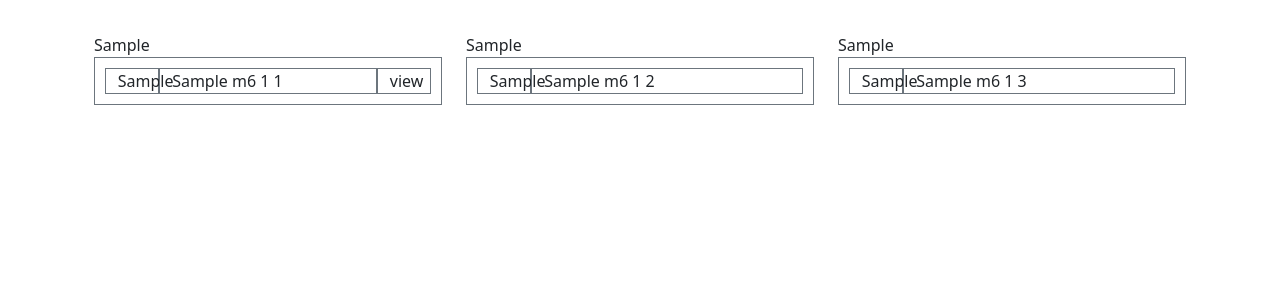
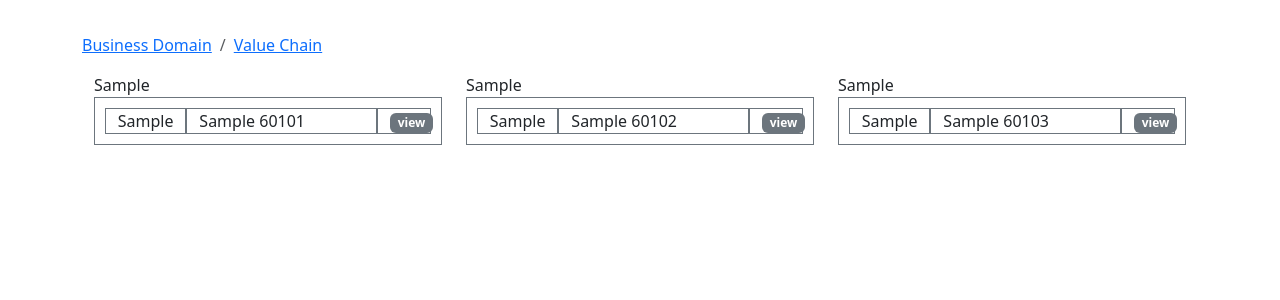
Before and after one commit to mindymywang/CBMProject, a Django app: template CBM/templates/map/processMap.html in a window 1280 px wide. Shown: the top 300 px of the page. Run offline with Django 4.2, Linux system fonts and the light colour scheme; the template is opened without the code that fills it: most values are stand-ins (such as "Sample title", 1, 10 or a date in 2020).

Commit message:
加上面包屑

```diff
--- a/CBM/map/views.py
+++ b/CBM/map/views.py
@@ -7,6 +7,7 @@ from .models import Business_Domain
 from .models import Value_Chain
 from .models import Process_Chain
 from .models import Component_Business
+from .models import Component_Activity
 import json
 
 
@@ -38,9 +39,8 @@ def dict_get(value, key):
     return value.get(key, '')
 
 def processMap(request):
-     selectedVCNo = request.GET.get('vcno')
-     selectedPCResult =  Process_Chain.objects.filter(vc_no=selectedVCNo)
-
+     selectedPCNo = request.GET.get('vcno')
+     selectedPCResult =  Process_Chain.objects.filter(vc_no=selectedPCNo)
      cbmMap = {}
      pcMap = {}
      for selectedPC in selectedPCResult :
@@ -50,12 +50,14 @@ def processMap(request):
          cbmMap[selectedPCNo] = selectCBList
          pcMap[selectedPCNo] = selectedPCName
 
-     selectedPCList = {"selectedPCList":selectedPCResult, "cbmMap" : cbmMap, "pcMap" : pcMap}
+     selectedPCList = {"selectedPCList":selectedPCResult, "cbmMap" : cbmMap, "pcMap" : pcMap, "selectedVCNo" :selectedPCNo}
      return render(request, "map/processMap.html",context=selectedPCList)
 
 @csrf_exempt
 def getActivities(request):
     #bdall = Business_Domain.objects.all()
+
+    selectedCbno = request.POST.get('selectedCbno')
     response_data = {}
-    response_data['bdlist'] = serializers.serialize("json",Business_Domain.objects.all())
+    response_data['bdlist'] = serializers.serialize("json",Component_Activity.objects.filter(cb_no=selectedCbno))
     return HttpResponse(json.dumps(response_data),content_type="application/json")
--- a/CBM/templates/map/processMap.html
+++ b/CBM/templates/map/processMap.html
@@ -1,51 +1,68 @@
 {% extends 'base.html' %}
 {% block content %}
 <div style="padding-top:3%">
+    <nav aria-label="breadcrumb">
+        <ol class="breadcrumb">
+            <li class="breadcrumb-item">
+                <a href="/map/businessDomainList">Business Domain</a>
+            </li>
+            <li class="breadcrumb-item" aria-current="page">
+                <a href="/map/valuechain?bdno={{selectedVCNo}}">Value Chain</a>
+            </li>
+        </ol>
+    </nav>
+
     <div class="container " >
         <div class="row">
             <div class="col" >
-                {{pcMap|dict_get:"M6_1_1"}}
+                {{pcMap|dict_get:"60101"}}
                 <div class="container">
-                    {%for cp in cbmMap|dict_get:"M6_1_1" %}
+                    {%for cp in cbmMap|dict_get:"60101"%}
                     <div class="row border border-secondary" style="padding:3%">
-                        <div class="col-2 border border-secondary">
+                        <div class="col-3 border border-secondary">
                             {{cp.cb_type}}
                         </div>
-                        <div class="col-8 border border-secondary">
+                        <div class="col-7 border border-secondary">
                             {{cp.cb_name}}
                         </div>
                         <div class="col-2 border border-secondary">
-                            <a ref="#" onClick="showActivity('{{cp.cb_no}}');">view</a>
+                            <span class="badge bg-secondary" onClick="showActivity('{{cp.cb_no}}');" style="cursor:pointer;">view</span>
                         </div>
                     </div>
                     {% endfor%}
                 </div>
             </div>
             <div class="col" >
-                {{pcMap|dict_get:"M6_1_2"}}
+                {{pcMap|dict_get:"60102"}}
                 <div class="container">
-                    {%for cp in cbmMap|dict_get:"M6_1_2" %}
+                    {%for cp in cbmMap|dict_get:"60102" %}
                     <div class="row border border-secondary" style="padding:3%">
-                        <div class="col-2 border border-secondary">
+                        <div class="col-3 border border-secondary">
                             {{cp.cb_type}}
                         </div>
-                        <div class="col-10 border border-secondary">
+                        <div class="col-7 border border-secondary">
                             {{cp.cb_name}}
+                        </div>
+                        <div class="col-2 border border-secondary">
+                            <span class="badge bg-secondary" onClick="showActivity('{{cp.cb_no}}');" style="cursor:pointer;">view</span>
                         </div>
                     </div>
                     {% endfor%}
                 </div>
             </div>
             <div class="col">
-                {{pcMap|dict_get:"M6_1_3"}}
+                {{pcMap|dict_get:"60103"}}
                 <div class="container">
-                    {%for cp in cbmMap|dict_get:"M6_1_3" %}
+                    {%for cp in cbmMap|dict_get:"60103" %}
                     <div class="row border border-secondary" style="padding:3%">
-                        <div class="col-2 border border-secondary">
+                        <div class="col-3 border border-secondary">
                             {{cp.cb_type}}
                         </div>
-                        <div class="col-10 border border-secondary">
+                        <div class="col-7 border border-secondary">
                             {{cp.cb_name}}
+                        </div>
+                        <div class="col-2 border border-secondary">
+                            <span class="badge bg-secondary" onClick="showActivity('{{cp.cb_no}}');" style="cursor:pointer;">view</span>
                         </div>
                     </div>
                     {% endfor%}
@@ -64,7 +81,8 @@
           <button type="button" class="btn-close" data-bs-dismiss="modal" aria-label="Close"></button>
         </div>
         <div class="modal-body">
-          <p>Modal body text goes here.</p>
+          <div class="container" id="activityDetail">
+          </div>
         </div>
         <div class="modal-footer">
           <button type="button" class="btn btn-secondary" data-bs-dismiss="modal">Close</button>
@@ -76,6 +94,8 @@
   <!--Script-->
   <script>
     function showActivity(cbno) {
+        var activityContainer = $('#activityDetail');
+        activityContainer.empty();
         $(function () {
             $.ajaxSetup({
                 headers: { "X-CSRFToken": getCookie("csrftoken") }
@@ -96,18 +116,20 @@
             return "";
         }
 
+
         $.ajax({
             type:'POST',
             url:'/map/getActivities/',
-            contentType: 'application/json',
             data: {
-                content: cbno,
+                selectedCbno: cbno,
             },
             success : function(response){
+                activityContainer.append('<div class="row"><div class="col">No</div><div class="col">活動名稱</div></div>');
                 bdlist = response.bdlist;
                 $.each(JSON.parse(bdlist) , function( index, data ) {
-                    alert(data.fields.bd_name);
-                  });
+                     var rowVal = index+1
+                    activityContainer.append('<div class="row"><div class="col-2">'+rowVal+'</div><div class="col-8">'+data.fields.ca_name+'</div></div>');
+                });
                 $('#myModal').modal('show');
             }
         });
```
Also changed, not shown: CBM/map/models.py (+9 -0 lines), CBM/templates/map/businessDomainList.html (+4 -4 lines), CBM/map/migrations/0013_component_activity.py (added).
